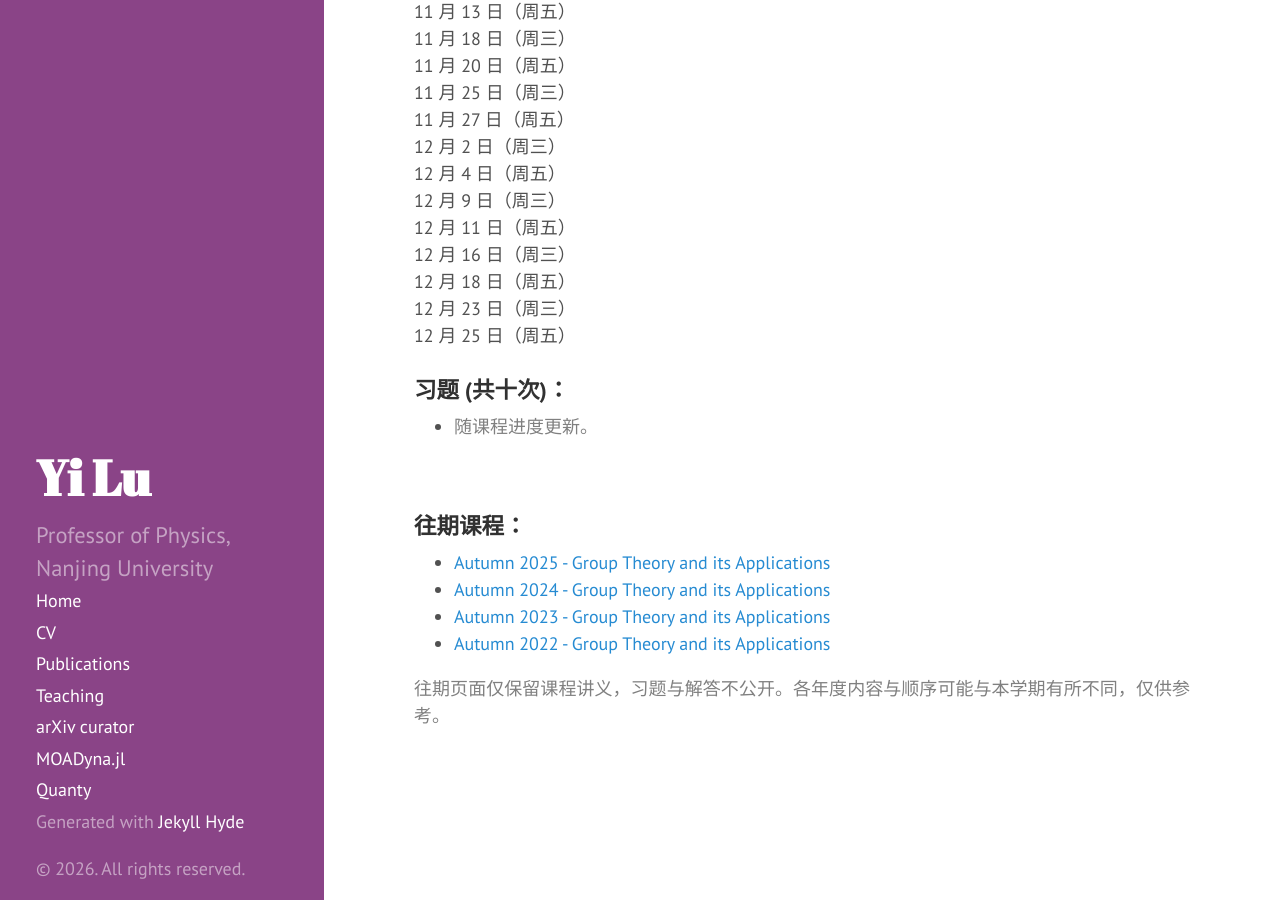
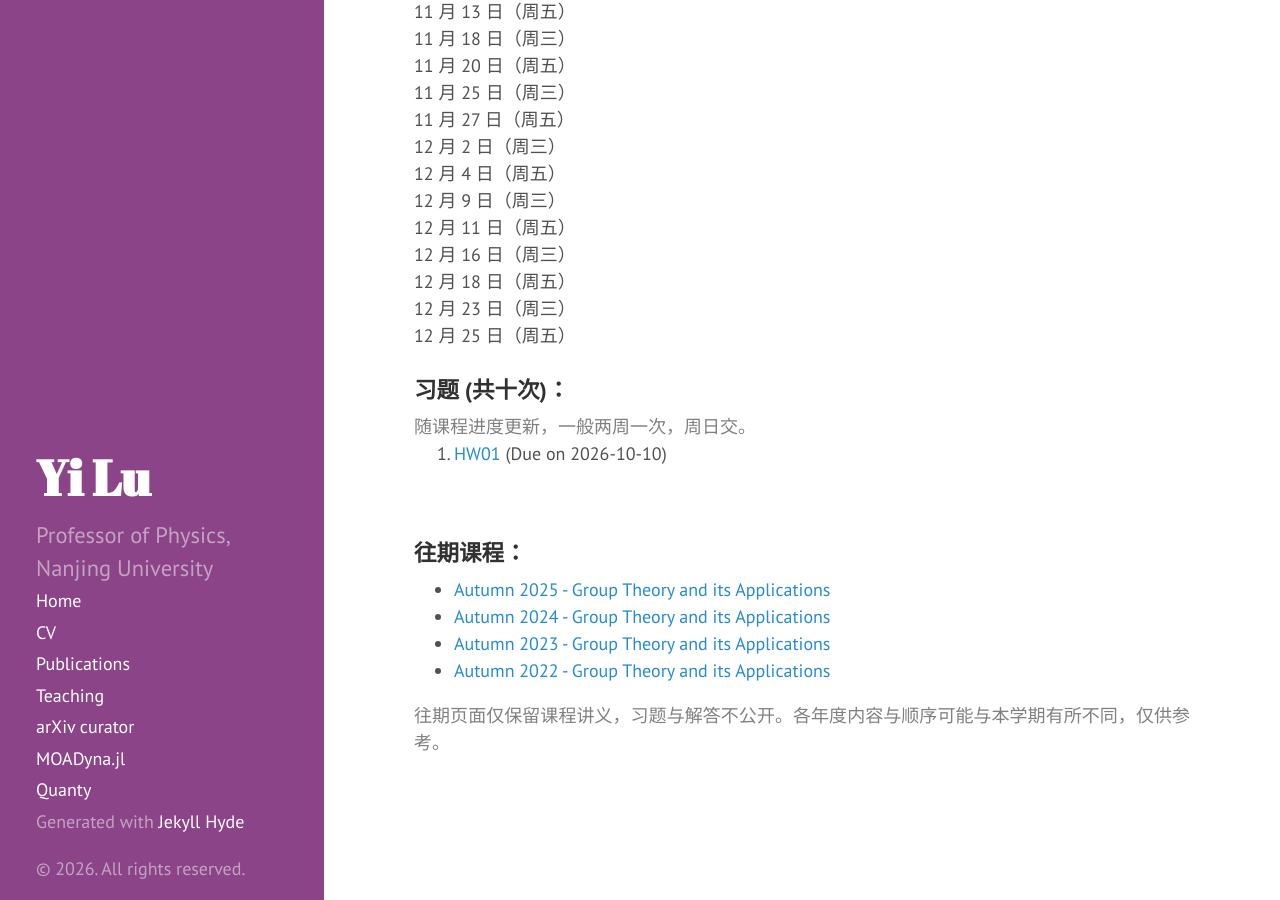
Before and after one commit to yilu/personal_site, a Jekyll site: the page built from teaching/AS2026/GT/index.md, in a window 1280 px wide and 900 px high, scrolled down 1913 px. Built offline with Jekyll 4.4.1, drawn with Linux system fonts in a browser that asks for light colours.

Commit message:
feat(GT): publish HW01, due 2026-10-10

```diff
--- a/teaching/AS2026/GT/index.md
+++ b/teaching/AS2026/GT/index.md
@@ -83,7 +83,9 @@ title: Group Theory and its Applications
 | 12 月 25 日（周五） |  |
 
 ### 习题 (共十次)：
-  - <span style="color: gray">随课程进度更新。</span>
+<span style="color: gray">随课程进度更新，一般两周一次，周日交。</span>
+
+  1. [HW01]({{ site.url }}/teaching/AS2026/GT/hw/hw01.pdf) (Due on 2026-10-10)
 
 <br />
 
```
Also changed, not shown: 1 other file.
